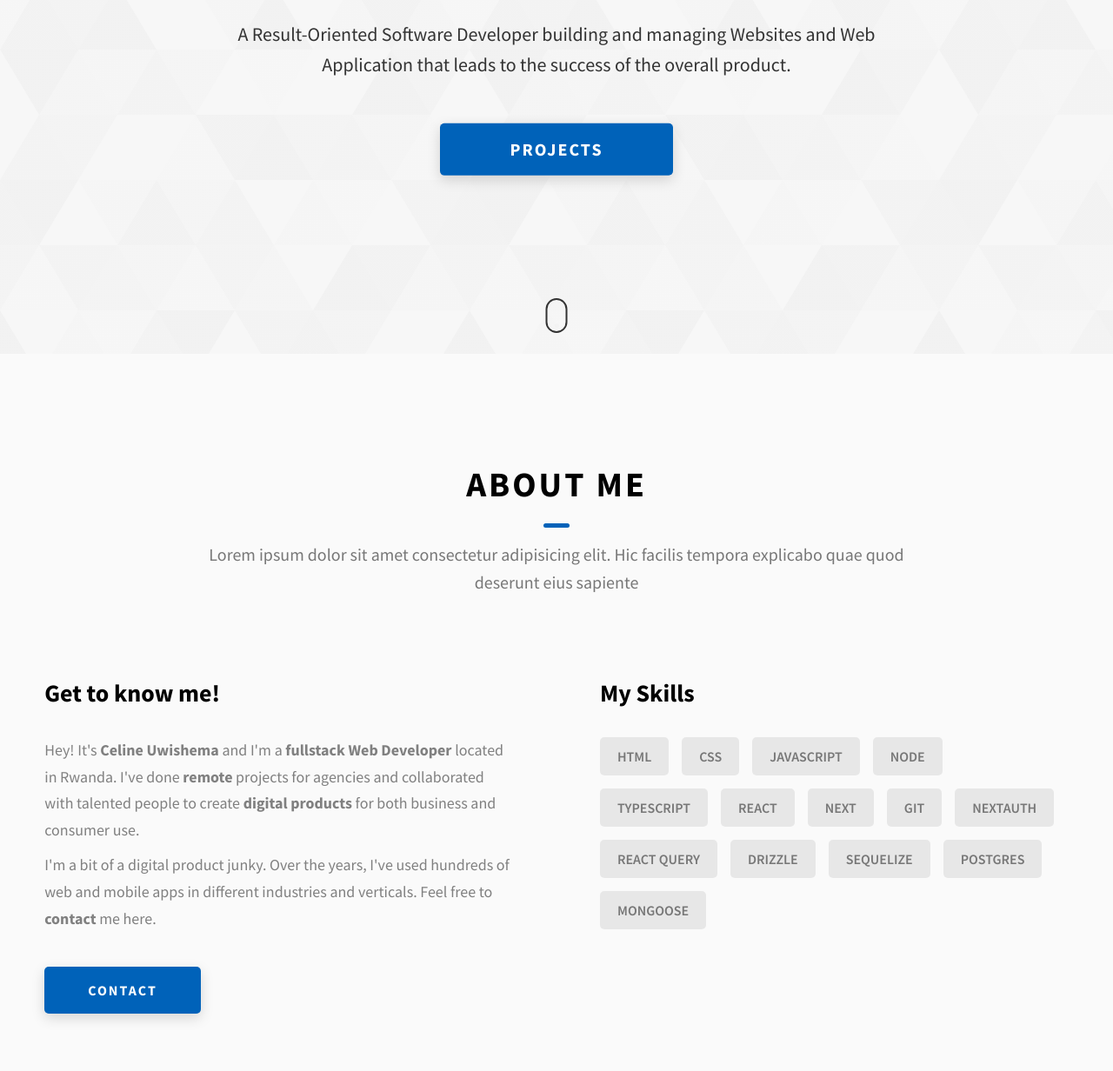
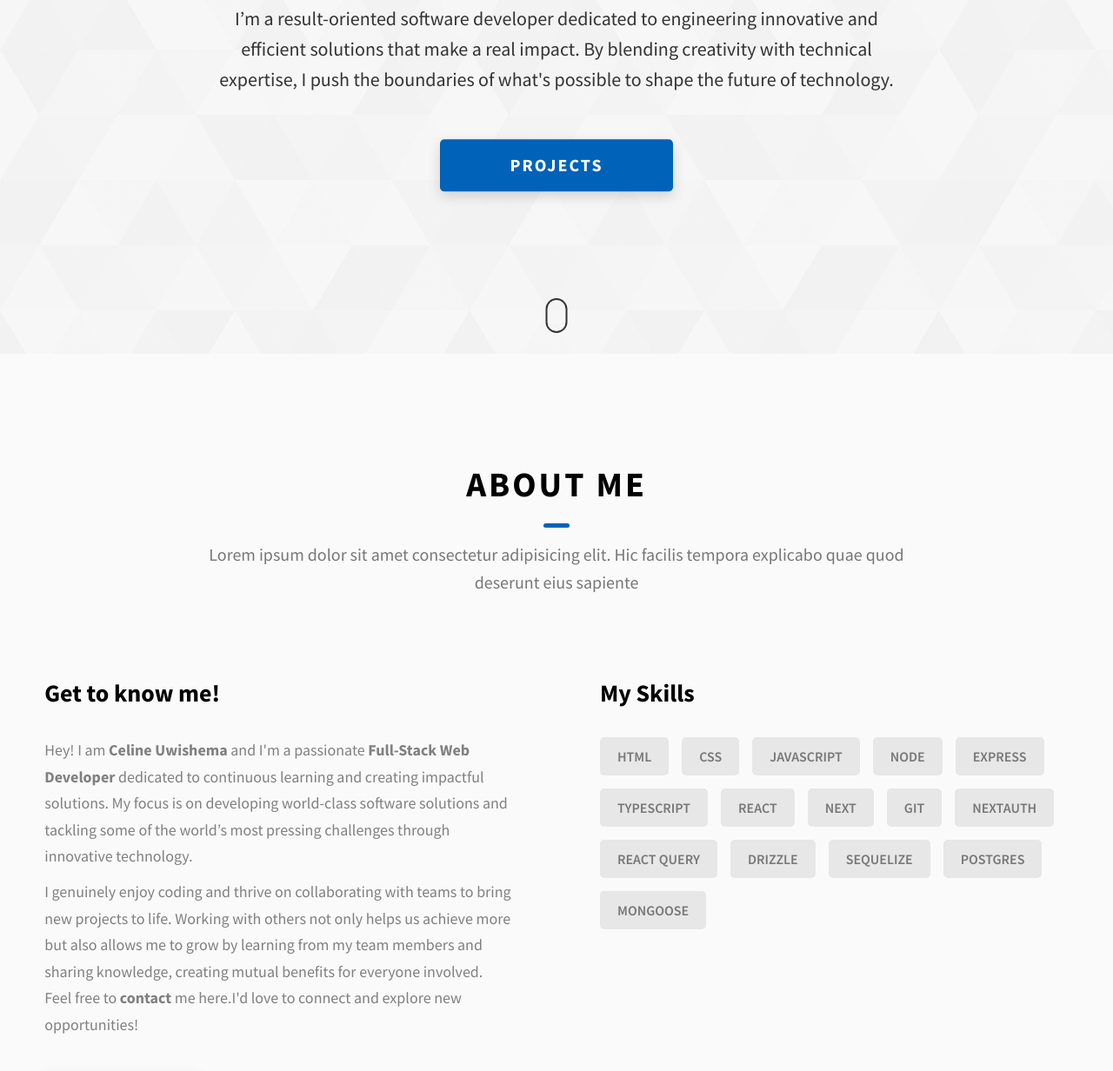
Before and after one commit to uwishema11/portifolio-, a plain HTML site: page index.html in a window 1280 px wide. Shown: the part 393-1625 px from the top of the page at 87% size. Drawn offline with Linux system fonts and the light colour scheme; files that its build step writes are made by us from their sources; a script that the page names is missing; files whose address does not match are found by name.

Commit message:
fixing about page

```diff
--- a/index.html
+++ b/index.html
@@ -7,7 +7,7 @@
     <title>portifolio</title>
     <meta name="description" content="Portfolio Template for Developer" />
 
-    <link rel="stylesheet" href="/src/styles.css" />
+    <link rel="stylesheet" href="/styles.css" />
 
     <link rel="preconnect" href="https://fonts.googleapis.com" />
     <link rel="preconnect" href="https://fonts.gstatic.com" crossorigin />
@@ -87,10 +87,13 @@
         <h1 class="heading-primary">Hey, My name is Celine Uwishema</h1>
         <div class="home-hero__info">
           <p class="text-primary">
-            A Result-Oriented Software Developer building and managing Websites and
-            Web Application that leads to the success of the overall product.
+            I’m a result-oriented software developer dedicated to engineering
+            innovative and efficient solutions that make a real impact. By
+            blending creativity with technical expertise, I push the boundaries
+            of what's possible to shape the future of technology.
           </p>
         </div>
+
         <div class="home-hero__cta">
           <a href="./#projects" class="btn btn--bg">Projects</a>
         </div>
@@ -113,21 +116,23 @@
             <h3 class="about__content-title">Get to know me!</h3>
             <div class="about__content-details">
               <p class="about__content-details-para">
-                Hey! It's
+                Hey! I am
                 <strong>Celine Uwishema</strong>
-                and I'm a <strong> fullstack Web Developer </strong> located in
-                Rwanda. I've done
-                <strong> remote </strong>
-                projects for agencies and collaborated with talented people to
-                create
-                <strong>digital products </strong>
-                for both business and consumer use.
+                and I'm a passionate
+                <strong> Full-Stack Web Developer </strong> dedicated to
+                continuous learning and creating impactful solutions. My focus
+                is on developing world-class software solutions and tackling
+                some of the world’s most pressing challenges through innovative
+                technology.
               </p>
               <p class="about__content-details-para">
-                I'm a bit of a digital product junky. Over the years, I've used
-                hundreds of web and mobile apps in different industries and
-                verticals. Feel free to
-                <strong>contact</strong> me here.
+                I genuinely enjoy coding and thrive on collaborating with teams
+                to bring new projects to life. Working with others not only
+                helps us achieve more but also allows me to grow by learning
+                from my team members and sharing knowledge, creating mutual
+                benefits for everyone involved. Feel free to
+                <strong>contact</strong> me here.I'd love to connect and explore
+                new opportunities!
               </p>
             </div>
             <a href="./#contact" class="btn btn--med btn--theme dynamicBgClr"
@@ -141,6 +146,7 @@
               <div class="skills__skill">CSS</div>
               <div class="skills__skill">JAVASCRIPT</div>
               <div class="skills__skill">NODE</div>
+              <div class="skills__skill">EXPRESS</div>
               <div class="skills__skill">TYPESCRIPT</div>
               <div class="skills__skill">REACT</div>
               <div class="skills__skill">NEXT</div>
@@ -247,8 +253,8 @@
         <h2 class="heading heading-sec heading-sec__mb-med">
           <span class="heading-sec__main heading-sec__main--lt">Contact</span>
           <span class="heading-sec__sub heading-sec__sub--lt">
-            Lorem ipsum dolor sit amet consectetur adipisicing elit. Hic facilis
-            tempora explicabo quae quod deserunt eius sapiente
+            Feel free to Contact me by submitting the form below and I will get
+            back to you as soon as possible
           </span>
         </h2>
         <div class="contact__form-container">
@@ -342,8 +348,8 @@
           <div class="main-footer__row main-footer__row-2">
             <h4 class="heading heading-sm text-lt">Celine Uwishema</h4>
             <p class="main-footer__short-desc">
-              Lorem ipsum dolor sit amet consectetur adipisicing elit facilis
-              tempora explicabo quae quod deserunt
+              A Full Stack Web Developer building scalable Applications that
+              leads to the success of the overall product
             </p>
           </div>
         </div>
```
Also changed, not shown: project-1.html (+2 -2 lines), project-2.html (+2 -2 lines), project-3.html (+2 -2 lines).
